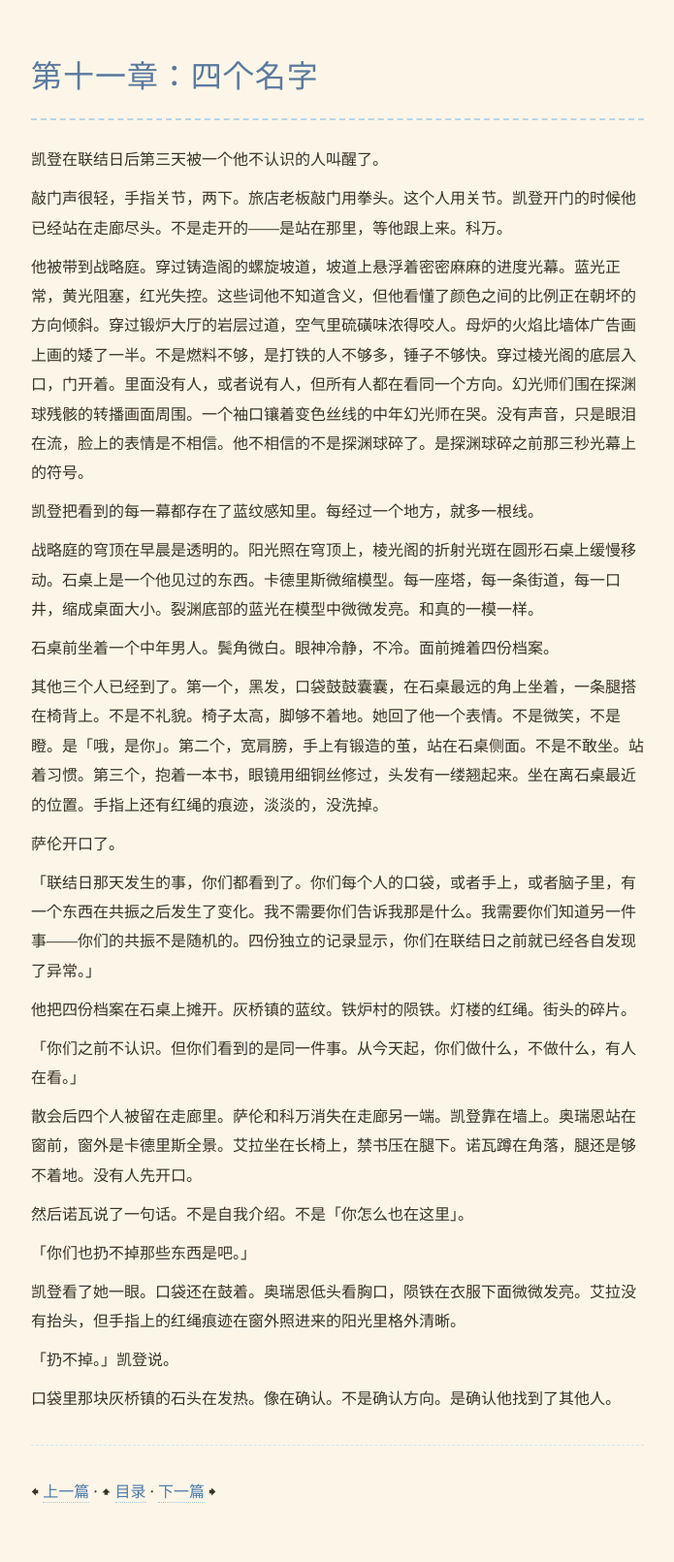
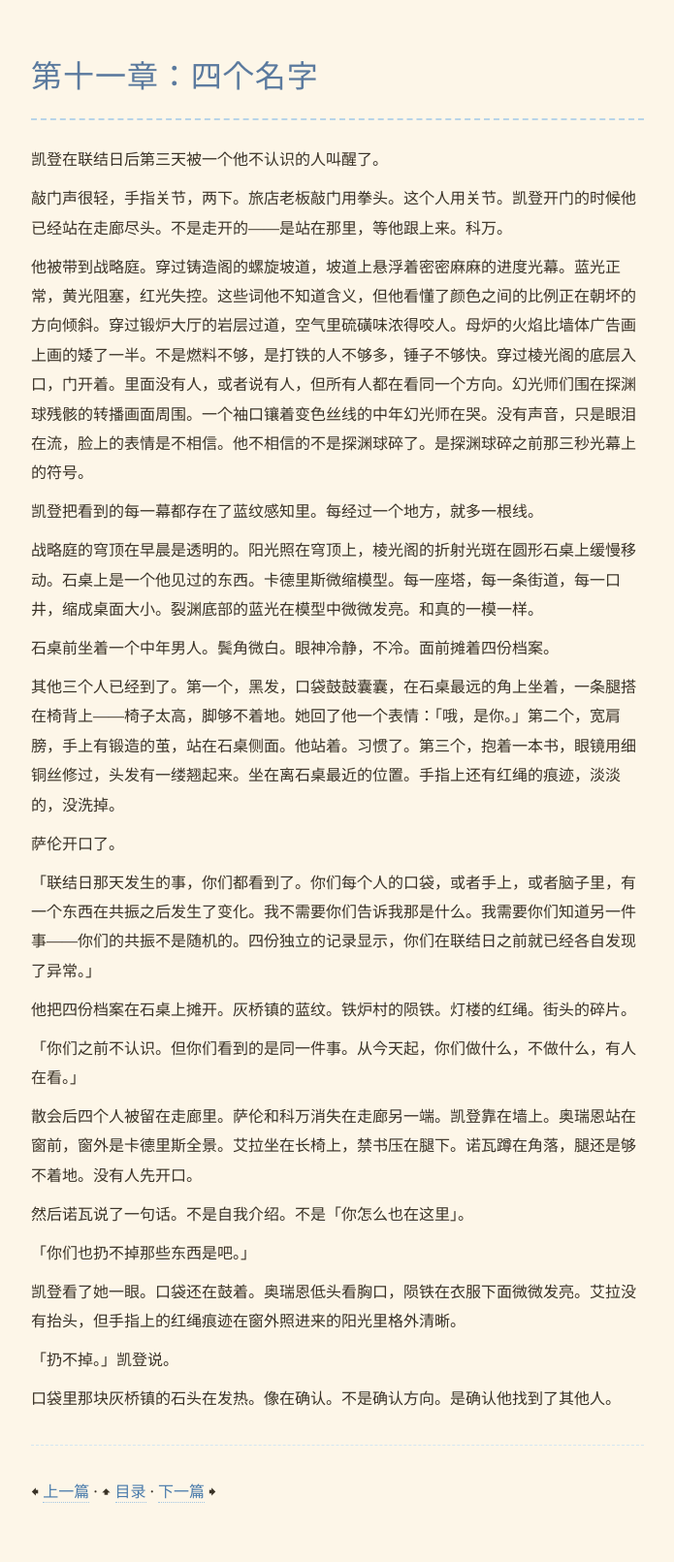
Before and after one commit to nuffin/nuffin.github.io, a Jekyll site: the page built from novel/zh/11-四个名字.md, in a window 1280 px wide. Shown: the whole page at 97% size, without its empty margins (292-987 px from the left). Built offline with Jekyll 4.4.1, drawn with Linux system fonts in a browser that asks for light colours; our own code applies the rules of GitHub Pages for plain Markdown files.

Commit message:
Fix AI patterns in ch08, ch11, ch22 — remove filler negations

```diff
--- a/novel/zh/11-四个名字.md
+++ b/novel/zh/11-四个名字.md
@@ -12,7 +12,7 @@
 
 石桌前坐着一个中年男人。鬓角微白。眼神冷静，不冷。面前摊着四份档案。
 
-其他三个人已经到了。第一个，黑发，口袋鼓鼓囊囊，在石桌最远的角上坐着，一条腿搭在椅背上。不是不礼貌。椅子太高，脚够不着地。她回了他一个表情。不是微笑，不是瞪。是「哦，是你」。第二个，宽肩膀，手上有锻造的茧，站在石桌侧面。不是不敢坐。站着习惯。第三个，抱着一本书，眼镜用细铜丝修过，头发有一缕翘起来。坐在离石桌最近的位置。手指上还有红绳的痕迹，淡淡的，没洗掉。
+其他三个人已经到了。第一个，黑发，口袋鼓鼓囊囊，在石桌最远的角上坐着，一条腿搭在椅背上——椅子太高，脚够不着地。她回了他一个表情：「哦，是你。」第二个，宽肩膀，手上有锻造的茧，站在石桌侧面。他站着。习惯了。第三个，抱着一本书，眼镜用细铜丝修过，头发有一缕翘起来。坐在离石桌最近的位置。手指上还有红绳的痕迹，淡淡的，没洗掉。
 
 萨伦开口了。
 
```
Also changed, not shown: novel/zh/08-联结日-下.md (+1 -1 lines), novel/zh/22-签字之后.md (+1 -1 lines).
